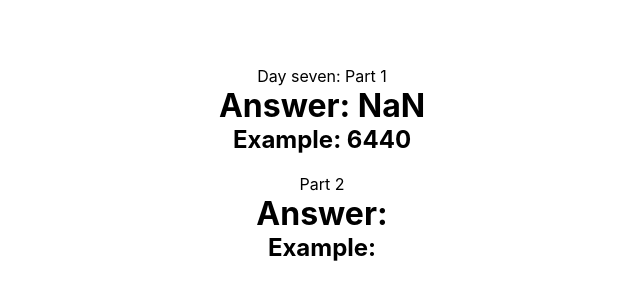
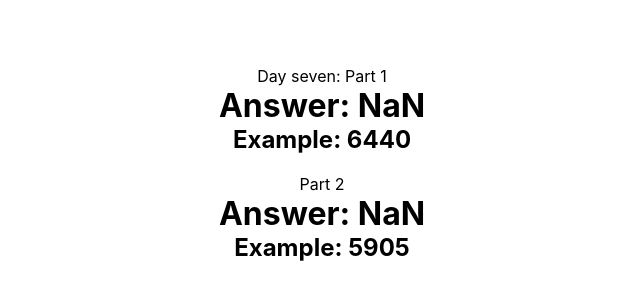
Before and after one commit to Sebastian-Rosenblad/aoc-2023, a React (Create React App) app: page / in a window 1280 px wide. Shown: the part 226-526 px from the top of the page, without its empty margins (318-958 px from the left). Built offline with nearby package versions, Linux system fonts and the light colour scheme.

Commit message:
Day 7 part 2

```diff
--- a/src/days/DaySeven/DaySeven.tsx
+++ b/src/days/DaySeven/DaySeven.tsx
@@ -21,7 +21,8 @@ function DaySeven() {
     hands.forEach(hand => hand.score = findScore(hand));
     if (partOne)
       return hands.sort((a, b) => a.score - b.score).map((hand, i) => hand.bid * (i + 1)).reduce((a, b) => a + b, 0).toString();
-    return "";
+    hands.forEach(hand => hand.score = findJokerScore(hand));
+    return hands.sort((a, b) => a.score - b.score).map((hand, i) => hand.bid * (i + 1)).reduce((a, b) => a + b, 0).toString();
   }
   function parse(a: Array<string>): Array<HandM> {
     let hands: Array<HandM> = [];
@@ -48,6 +49,23 @@ function DaySeven() {
     for (let i = 0; i < hand.hand.length; i++) score += 30 - types.indexOf(hand.hand[i]);
     return parseInt(score);
   }
+  function findJokerScore(hand: HandM): number {
+    let score: string = "1";
+    const types = ["A","K","Q","T","9","8","7","6","5","4","3","2","J"];
+    let amount = [0,0,0,0,0,0,0,0,0,0,0,0,0];
+    for (let i = 0; i < hand.hand.length; i++) amount[types.indexOf(hand.hand[i])] += 1;
+    let jokers: number = amount[12];
+    amount[12] = 0;
+    amount[amount.indexOf(Math.max(...amount))] += jokers;
+    if (amount.includes(5)) score = "7";
+    else if (amount.includes(4)) score = "6";
+    else if (amount.includes(3) && amount.includes(2)) score = "5";
+    else if (amount.includes(3)) score = "4";
+    else if (amount.filter(num => num === 2).length === 2) score = "3";
+    else if (amount.includes(2)) score = "2";
+    for (let i = 0; i < hand.hand.length; i++) score += 30 - types.indexOf(hand.hand[i]);
+    return parseInt(score);
+  }
 
   return (
     <div className='day-seven'>
```
